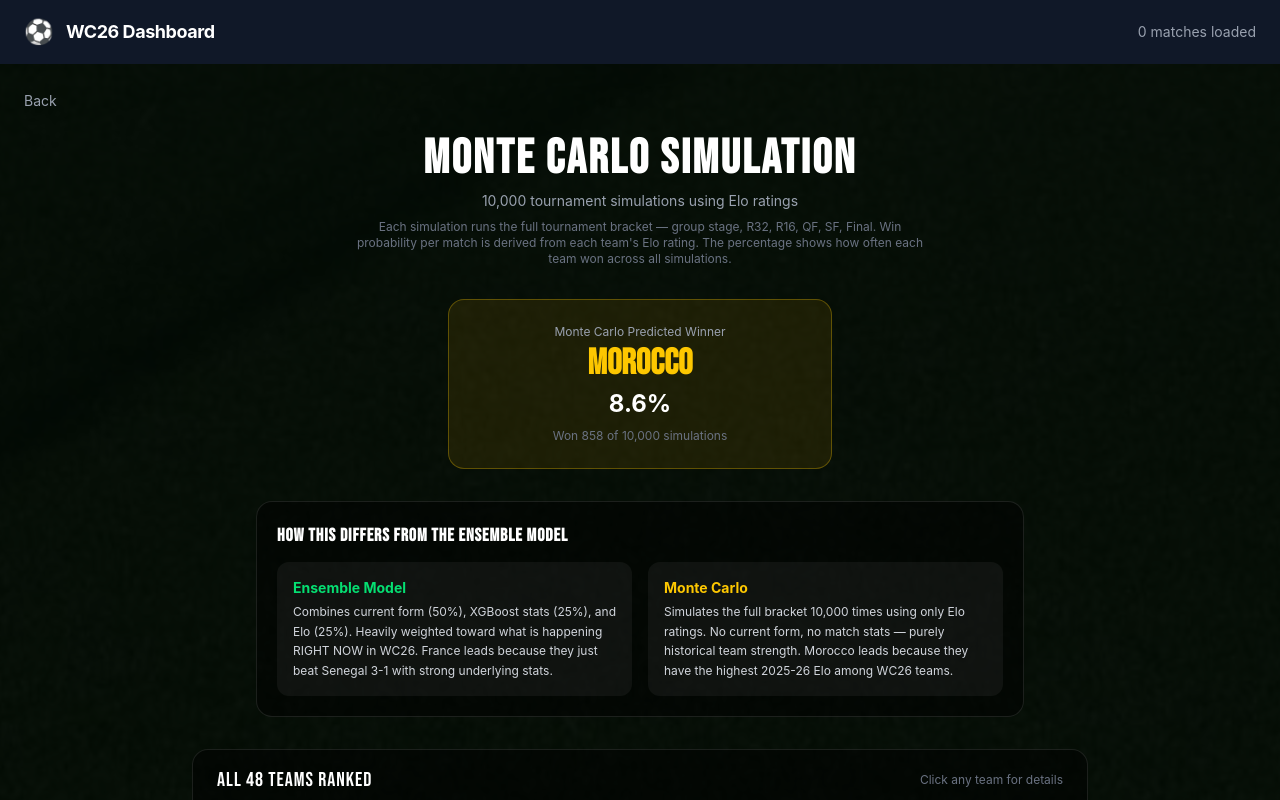
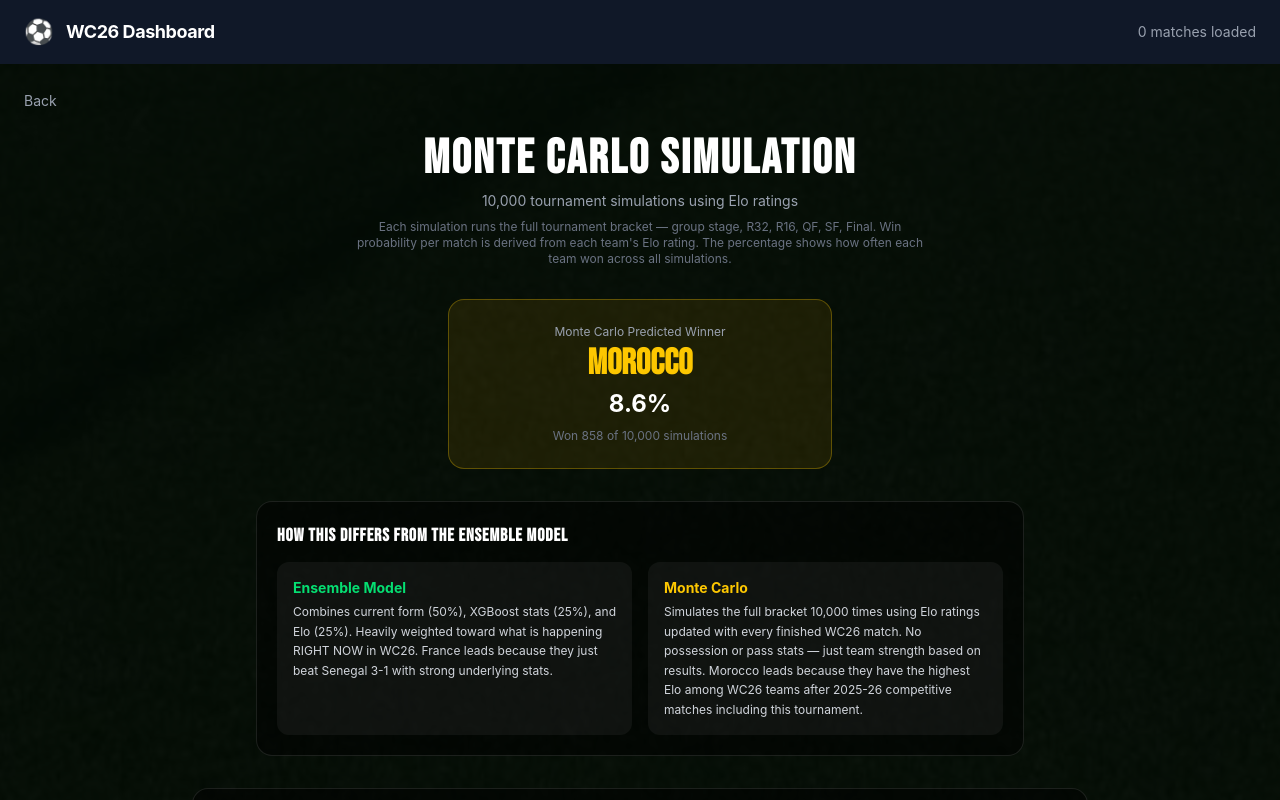
Before and after one commit to DavidMembreno/worldcup-dashboard, a React (Vite) app: page /montecarlo in a window 1280 px wide. Shown: the top 800 px of the page. Built offline with nearby package versions, Linux system fonts and the light colour scheme; no server answers.

Commit message:
fix: update Monte Carlo description to reflect live Elo updates

```diff
--- a/src/pages/MonteCarloPage.jsx
+++ b/src/pages/MonteCarloPage.jsx
@@ -85,10 +85,11 @@ export default function MonteCarloPage() {
             <div className="bg-white/5 rounded-xl p-4">
               <p className="text-yellow-400 font-bold mb-1">Monte Carlo</p>
               <p className="text-gray-300 text-xs leading-relaxed">
-                Simulates the full bracket 10,000 times using only Elo ratings.
-                No current form, no match stats — purely historical team strength.
-                Morocco leads because they have the highest 2025-26 Elo among WC26 teams.
-              </p>
+  Simulates the full bracket 10,000 times using Elo ratings updated with every
+  finished WC26 match. No possession or pass stats — just team strength based on
+  results. Morocco leads because they have the highest Elo among WC26 teams after
+  2025-26 competitive matches including this tournament.
+</p>
             </div>
           </div>
         </div>
```
